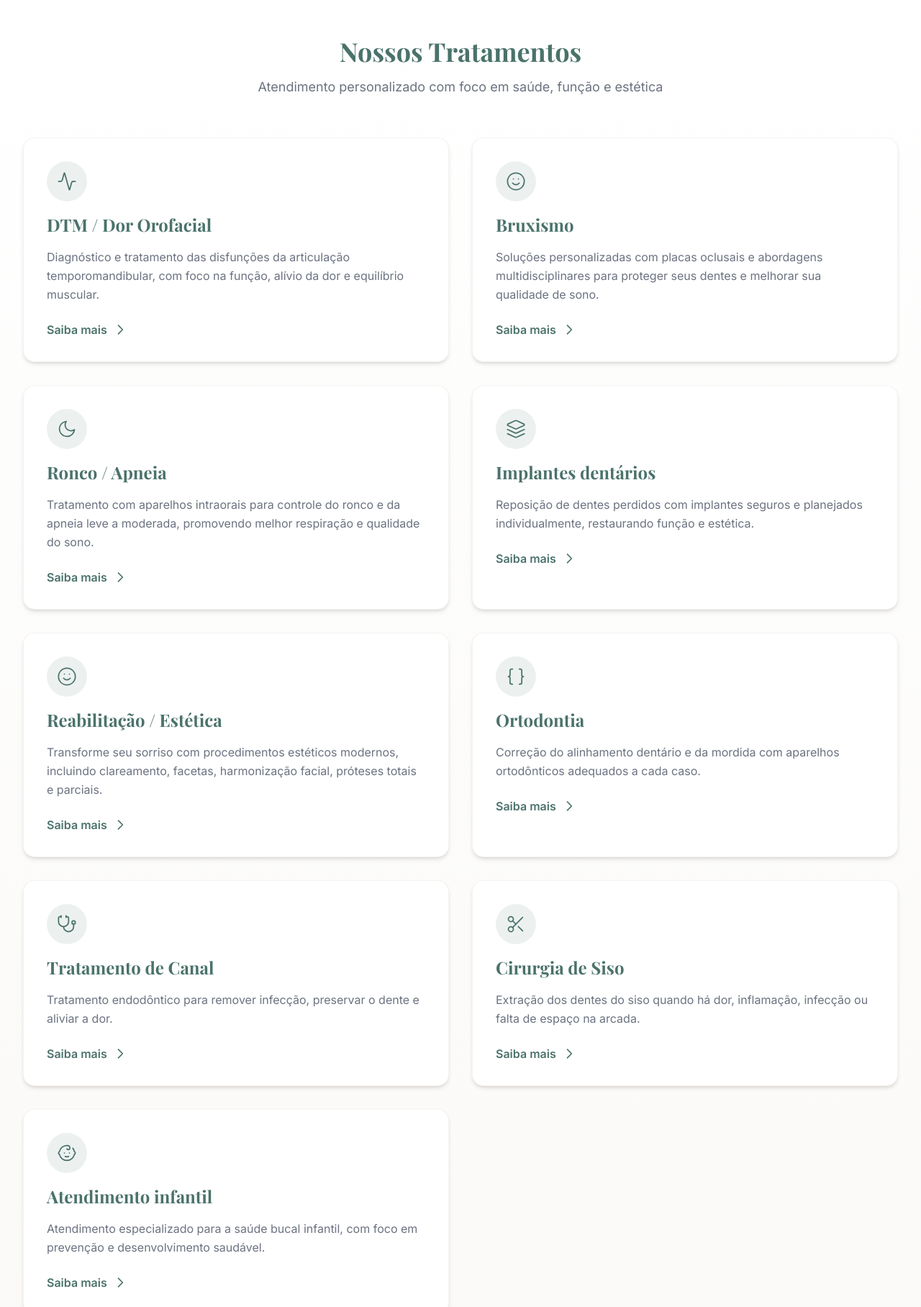
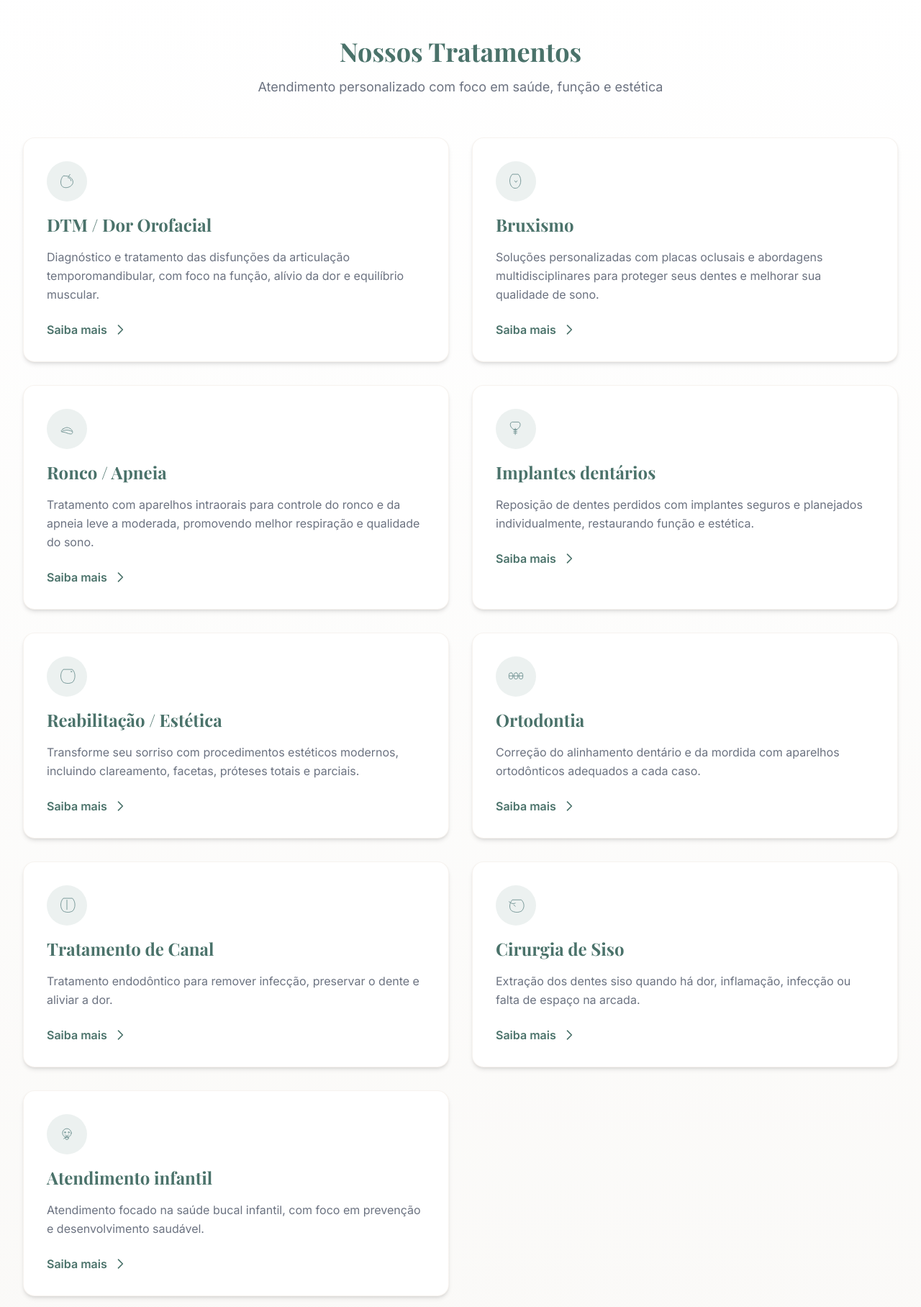
Before and after one commit to SantosRodrigo89/bs-odonto-institutional, a Next.js app: page / in a window 1280 px wide. Shown: the part 1775-3591 px from the top of the page at 72% size. Built offline with nearby package versions, Linux system fonts and the light colour scheme.

Commit message:
Refactor Symptoms and Treatments components to use custom icons, update About section text for clarity, and comment out Results component in Home page for future use.

```diff
--- a/app/page.tsx
+++ b/app/page.tsx
@@ -21,7 +21,7 @@ export default function Home() {
       <Treatments />
       <About />
       <Institutional />
-      <Results />
+      {/* <Results /> */}
       <Testimonials />
       <Differentials />
       <FAQ />
--- a/components/About.tsx
+++ b/components/About.tsx
@@ -48,7 +48,7 @@ export default function About() {
               Dra. Sílvia Regina Batista dos Santos
             </h3>
             <p className='text-neutral-gray mb-4'>
-              Especialista em endodontia Realiza também tratamento de DTM e
+              Atendimento em endodontia. Realiza também tratamento de DTM e
               bruxismo, tratamento de apnéia e atendimento de crianças.
             </p>
             <p className='text-sm text-neutral-gray'>CRO-MG: [24836]</p>
--- a/components/Symptoms.tsx
+++ b/components/Symptoms.tsx
@@ -1,16 +1,40 @@
 'use client'
 
 import React from 'react'
-import { LuActivity } from 'react-icons/lu'
-import { LuSmile } from 'react-icons/lu'
-import { FiMoon } from 'react-icons/fi'
-import { FiSmile } from 'react-icons/fi'
+import { BruxismoIcon, DtmIcon, EsteticaIcon } from '@/src/components/icons'
+
+type IconProps = {
+  size?: number
+  color?: string
+}
+
+const ICON_SIZE = 28
+const ICON_COLOR = '#6B8E8E'
+
+const RoncoIcon = ({ size = ICON_SIZE, color = ICON_COLOR }: IconProps) => (
+  <svg
+    width={size}
+    height={size}
+    viewBox="0 0 64 64"
+    fill="none"
+    stroke="currentColor"
+    strokeWidth="2"
+    strokeLinecap="round"
+    strokeLinejoin="round"
+    style={{ color }}
+    aria-hidden="true"
+    focusable="false"
+  >
+    <path d="M20 32 C28 26, 36 26, 44 32 C52 38, 52 48, 44 48 C36 48, 28 42, 20 42 C12 42, 12 36, 20 32 Z" />
+    <path d="M16 40 C24 34, 40 34, 48 40" />
+  </svg>
+)
 
 const whatsappUrl = 'https://api.whatsapp.com/send?phone=5531985280016&text=Ol%C3%A1%2C%20gostaria%20de%20agendar%20uma%20avalia%C3%A7%C3%A3o.'
 
 const symptomCards = [
   {
-    icon: LuActivity,
+    icon: DtmIcon,
     title: 'Dor na face ou mandíbula',
     category: 'Disfunções da ATM',
     items: [
@@ -22,7 +46,7 @@ const symptomCards = [
     ],
   },
   {
-    icon: LuSmile,
+    icon: BruxismoIcon,
     title: 'Apertamento ou ranger dos dentes',
     category: 'Bruxismo',
     items: [
@@ -34,7 +58,7 @@ const symptomCards = [
     ],
   },
   {
-    icon: FiMoon,
+    icon: RoncoIcon,
     title: 'Sono e Respiração',
     category: 'Sono e Respiração',
     items: [
@@ -45,7 +69,7 @@ const symptomCards = [
     ],
   },
   {
-    icon: FiSmile,
+    icon: EsteticaIcon,
     title: 'Reabilitação e Estética',
     category: 'Reabilitação e Estética',
     items: [
@@ -56,10 +80,10 @@ const symptomCards = [
   },
 ]
 
-function IconCircle({ Icon }: { Icon: React.ComponentType<React.SVGAttributes<SVGElement>> }) {
+function IconCircle({ Icon }: { Icon: React.ComponentType<IconProps> }) {
   return (
     <div className="w-14 h-14 rounded-full bg-primary/10 flex items-center justify-center shrink-0">
-      <Icon className="w-7 h-7 text-primary" strokeWidth={1.5} />
+      <Icon size={ICON_SIZE} color={ICON_COLOR} />
     </div>
   )
 }
--- a/components/Treatments.tsx
+++ b/components/Treatments.tsx
@@ -1,14 +1,70 @@
 import React from 'react'
-import { LuActivity, LuSmile, LuStethoscope, LuBraces, LuBaby, LuLayers, LuScissors } from 'react-icons/lu'
-import { FiMoon, FiSmile } from 'react-icons/fi'
+import {
+  BruxismoIcon,
+  CanalIcon,
+  DtmIcon,
+  EsteticaIcon,
+  ExtracaoSisoIcon,
+  ImplantIcon,
+  OrtodontiaIcon,
+} from '@/src/components/icons'
 
 const whatsappUrl = 'https://api.whatsapp.com/send?phone=5531985280016&text=Ol%C3%A1%2C%20gostaria%20de%20agendar%20uma%20avalia%C3%A7%C3%A3o.'
 
-// Icon wrapper for consistent styling
-function TreatmentIcon({ Icon }: { Icon: React.ComponentType<React.SVGAttributes<SVGElement>> }) {
+type IconProps = {
+  size?: number
+  color?: string
+}
+
+const ICON_SIZE = 28
+const ICON_COLOR = '#6B8E8E'
+
+const RoncoIcon = ({ size = ICON_SIZE, color = ICON_COLOR }: IconProps) => (
+  <svg
+    width={size}
+    height={size}
+    viewBox="0 0 64 64"
+    fill="none"
+    stroke="currentColor"
+    strokeWidth="2"
+    strokeLinecap="round"
+    strokeLinejoin="round"
+    style={{ color }}
+    aria-hidden="true"
+    focusable="false"
+  >
+    <path d="M20 32 C28 26, 36 26, 44 32 C52 38, 52 48, 44 48 C36 48, 28 42, 20 42 C12 42, 12 36, 20 32 Z" />
+    <path d="M16 40 C24 34, 40 34, 48 40" />
+  </svg>
+)
+
+const InfantilIcon = ({ size = ICON_SIZE, color = ICON_COLOR }: IconProps) => (
+  <svg
+    width={size}
+    height={size}
+    viewBox="0 0 64 64"
+    fill="none"
+    stroke="currentColor"
+    strokeWidth="2"
+    strokeLinecap="round"
+    strokeLinejoin="round"
+    style={{ color }}
+    aria-hidden="true"
+    focusable="false"
+  >
+    <circle cx="32" cy="28" r="14" />
+    <circle cx="26" cy="26" r="2" />
+    <circle cx="38" cy="26" r="2" />
+    <path d="M26 34 C28 38, 36 38, 38 34" />
+    <circle cx="32" cy="44" r="5" />
+    <path d="M30 40 L22 46" />
+  </svg>
+)
+
+function TreatmentIcon({ Icon }: { Icon: React.ComponentType<IconProps> }) {
   return (
     <div className="w-14 h-14 rounded-full bg-primary/10 flex items-center justify-center shrink-0 mb-4">
-      <Icon className="w-7 h-7 text-primary" strokeWidth={1.5} />
+      <Icon size={ICON_SIZE} color={ICON_COLOR} />
     </div>
   )
 }
@@ -18,55 +74,55 @@ const treatments = [
     title: 'DTM / Dor Orofacial',
     description:
       'Diagnóstico e tratamento das disfunções da articulação temporomandibular, com foco na função, alívio da dor e equilíbrio muscular.',
-    Icon: LuActivity,
+    Icon: DtmIcon,
   },
   {
     title: 'Bruxismo',
     description:
       'Soluções personalizadas com placas oclusais e abordagens multidisciplinares para proteger seus dentes e melhorar sua qualidade de sono.',
-    Icon: LuSmile,
+    Icon: BruxismoIcon,
   },
   {
     title: 'Ronco / Apneia',
     description:
       'Tratamento com aparelhos intraorais para controle do ronco e da apneia leve a moderada, promovendo melhor respiração e qualidade do sono.',
-    Icon: FiMoon,
+    Icon: RoncoIcon,
   },
   {
     title: 'Implantes dentários',
     description:
       'Reposição de dentes perdidos com implantes seguros e planejados individualmente, restaurando função e estética.',
-    Icon: LuLayers,
+    Icon: ImplantIcon,
   },
   {
     title: 'Reabilitação / Estética',
     description:
-      'Transforme seu sorriso com procedimentos estéticos modernos, incluindo clareamento, facetas, harmonização facial, próteses totais e parciais.',
-    Icon: FiSmile,
+      'Transforme seu sorriso com procedimentos estéticos modernos, incluindo clareamento, facetas, próteses totais e parciais.',
+    Icon: EsteticaIcon,
   },
   {
     title: 'Ortodontia',
     description:
       'Correção do alinhamento dentário e da mordida com aparelhos ortodônticos adequados a cada caso.',
-    Icon: LuBraces,
+    Icon: OrtodontiaIcon,
   },
   {
     title: 'Tratamento de Canal',
     description:
       'Tratamento endodôntico para remover infecção, preservar o dente e aliviar a dor.',
-    Icon: LuStethoscope,
+    Icon: CanalIcon,
   },
   {
     title: 'Cirurgia de Siso',
     description:
-      'Extração dos dentes do siso quando há dor, inflamação, infecção ou falta de espaço na arcada.',
-    Icon: LuScissors,
+      'Extração dos dentes siso quando há dor, inflamação, infecção ou falta de espaço na arcada.',
+    Icon: ExtracaoSisoIcon,
   },
   {
     title: 'Atendimento infantil',
     description:
-      'Atendimento especializado para a saúde bucal infantil, com foco em prevenção e desenvolvimento saudável.',
-    Icon: LuBaby,
+      'Atendimento focado na saúde bucal infantil, com foco em prevenção e desenvolvimento saudável.',
+    Icon: InfantilIcon,
   },
 ]
 
--- /dev/null
+++ b/src/components/icons/BruxismoIcon.tsx
@@ -0,0 +1,23 @@
+type IconProps = {
+  size?: number
+  color?: string
+}
+
+export const BruxismoIcon = ({ size = 24, color = "#6B8E8E" }: IconProps) => (
+  <svg
+    width={size}
+    height={size}
+    viewBox="0 0 64 64"
+    fill="none"
+    stroke="currentColor"
+    strokeWidth="2"
+    strokeLinecap="round"
+    strokeLinejoin="round"
+    style={{ color }}
+    aria-hidden="true"
+    focusable="false"
+  >
+    <path d="M20 10 C10 20, 10 40, 20 50 C25 55, 35 55, 40 50 C50 40, 50 20, 40 10 Z" />
+    <path d="M28 30 L32 35 L36 30" />
+  </svg>
+)
--- /dev/null
+++ b/src/components/icons/CanalIcon.tsx
@@ -0,0 +1,23 @@
+type IconProps = {
+  size?: number
+  color?: string
+}
+
+export const CanalIcon = ({ size = 24, color = "#6B8E8E" }: IconProps) => (
+  <svg
+    width={size}
+    height={size}
+    viewBox="0 0 64 64"
+    fill="none"
+    stroke="currentColor"
+    strokeWidth="2"
+    strokeLinecap="round"
+    strokeLinejoin="round"
+    style={{ color }}
+    aria-hidden="true"
+    focusable="false"
+  >
+    <path d="M20 10 C10 20, 10 40, 20 50 C30 55, 40 55, 50 50 C60 40, 60 20, 50 10 Z" />
+    <path d="M32 15 L32 45" />
+  </svg>
+)
--- /dev/null
+++ b/src/components/icons/DtmIcon.tsx
@@ -0,0 +1,24 @@
+type IconProps = {
+  size?: number
+  color?: string
+}
+
+export const DtmIcon = ({ size = 24, color = "#6B8E8E" }: IconProps) => (
+  <svg
+    width={size}
+    height={size}
+    viewBox="0 0 64 64"
+    fill="none"
+    stroke="currentColor"
+    strokeWidth="2"
+    strokeLinecap="round"
+    strokeLinejoin="round"
+    style={{ color }}
+    aria-hidden="true"
+    focusable="false"
+  >
+    <path d="M20 15 C10 25, 10 45, 20 50 C30 55, 45 50, 50 40 C55 30, 45 15, 30 15 Z" />
+    <path d="M35 20 A10 10 0 0 1 45 30" />
+    <path d="M38 15 L42 10" />
+  </svg>
+)
--- /dev/null
+++ b/src/components/icons/EsteticaIcon.tsx
@@ -0,0 +1,23 @@
+type IconProps = {
+  size?: number
+  color?: string
+}
+
+export const EsteticaIcon = ({ size = 24, color = "#6B8E8E" }: IconProps) => (
+  <svg
+    width={size}
+    height={size}
+    viewBox="0 0 64 64"
+    fill="none"
+    stroke="currentColor"
+    strokeWidth="2"
+    strokeLinecap="round"
+    strokeLinejoin="round"
+    style={{ color }}
+    aria-hidden="true"
+    focusable="false"
+  >
+    <path d="M20 10 C10 20, 10 40, 20 50 C30 55, 40 55, 50 50 C60 40, 60 20, 50 10 Z" />
+    <path d="M45 15 L48 18 M48 15 L45 18" />
+  </svg>
+)
--- /dev/null
+++ b/src/components/icons/ExtracaoSisoIcon.tsx
@@ -0,0 +1,24 @@
+type IconProps = {
+  size?: number
+  color?: string
+}
+
+export const ExtracaoSisoIcon = ({ size = 24, color = "#6B8E8E" }: IconProps) => (
+  <svg
+    width={size}
+    height={size}
+    viewBox="0 0 64 64"
+    fill="none"
+    stroke="currentColor"
+    strokeWidth="2"
+    strokeLinecap="round"
+    strokeLinejoin="round"
+    style={{ color }}
+    aria-hidden="true"
+    focusable="false"
+  >
+    <path d="M20 15 C10 25, 10 45, 20 50 C30 55, 40 55, 50 50 C60 40, 60 25, 50 15 Z" />
+    <path d="M10 20 Q20 30 30 25" />
+    <path d="M25 30 L30 35" />
+  </svg>
+)
--- /dev/null
+++ b/src/components/icons/ImplantIcon.tsx
@@ -0,0 +1,26 @@
+type IconProps = {
+  size?: number
+  color?: string
+}
+
+export const ImplantIcon = ({ size = 24, color = "#6B8E8E" }: IconProps) => (
+  <svg
+    width={size}
+    height={size}
+    viewBox="0 0 64 64"
+    fill="none"
+    stroke="currentColor"
+    strokeWidth="2"
+    strokeLinecap="round"
+    strokeLinejoin="round"
+    style={{ color }}
+    aria-hidden="true"
+    focusable="false"
+  >
+    <path d="M20 10 C15 10, 10 20, 20 30 C25 35, 35 35, 40 30 C50 20, 45 10, 40 10 Z" />
+    <line x1="30" y1="30" x2="30" y2="50" />
+    <line x1="25" y1="35" x2="35" y2="35" />
+    <line x1="25" y1="40" x2="35" y2="40" />
+    <line x1="25" y1="45" x2="35" y2="45" />
+  </svg>
+)
--- /dev/null
+++ b/src/components/icons/OrtodontiaIcon.tsx
@@ -0,0 +1,25 @@
+type IconProps = {
+  size?: number
+  color?: string
+}
+
+export const OrtodontiaIcon = ({ size = 24, color = "#6B8E8E" }: IconProps) => (
+  <svg
+    width={size}
+    height={size}
+    viewBox="0 0 64 64"
+    fill="none"
+    stroke="currentColor"
+    strokeWidth="2"
+    strokeLinecap="round"
+    strokeLinejoin="round"
+    style={{ color }}
+    aria-hidden="true"
+    focusable="false"
+  >
+    <rect x="10" y="20" width="12" height="20" rx="6" />
+    <rect x="26" y="20" width="12" height="20" rx="6" />
+    <rect x="42" y="20" width="12" height="20" rx="6" />
+    <line x1="10" y1="30" x2="54" y2="30" />
+  </svg>
+)
--- /dev/null
+++ b/src/components/icons/index.ts
@@ -0,0 +1,39 @@
+export * from "./ImplantIcon"
+export * from "./DtmIcon"
+export * from "./EsteticaIcon"
+export * from "./ExtracaoSisoIcon"
+export * from "./CanalIcon"
+export * from "./OrtodontiaIcon"
+export * from "./BruxismoIcon"
+
+import { createElement } from "react"
+import type { ComponentType } from "react"
+import { ImplantIcon } from "./ImplantIcon"
+import { DtmIcon } from "./DtmIcon"
+import { EsteticaIcon } from "./EsteticaIcon"
+import { ExtracaoSisoIcon } from "./ExtracaoSisoIcon"
+import { CanalIcon } from "./CanalIcon"
+import { OrtodontiaIcon } from "./OrtodontiaIcon"
+import { BruxismoIcon } from "./BruxismoIcon"
+
+export type IconProps = {
+  size?: number
+  color?: string
+}
+
+const iconMap = {
+  implant: ImplantIcon,
+  dtm: DtmIcon,
+  estetica: EsteticaIcon,
+  extracao: ExtracaoSisoIcon,
+  canal: CanalIcon,
+  ortodontia: OrtodontiaIcon,
+  bruxismo: BruxismoIcon,
+} satisfies Record<string, ComponentType<IconProps>>
+
+export type IconName = keyof typeof iconMap
+
+export const Icon = ({ name, ...props }: { name: string } & IconProps) => {
+  const Component = iconMap[name as IconName] as ComponentType<IconProps> | undefined
+  return Component ? createElement(Component, props) : null
+}
```
